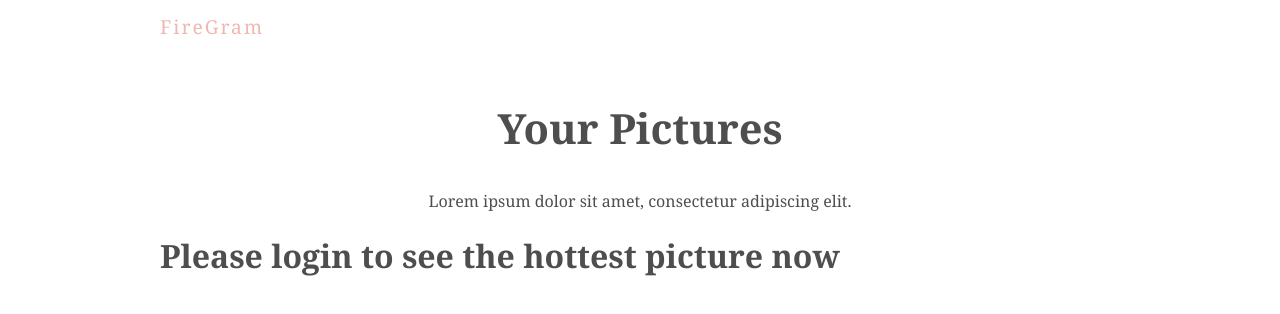
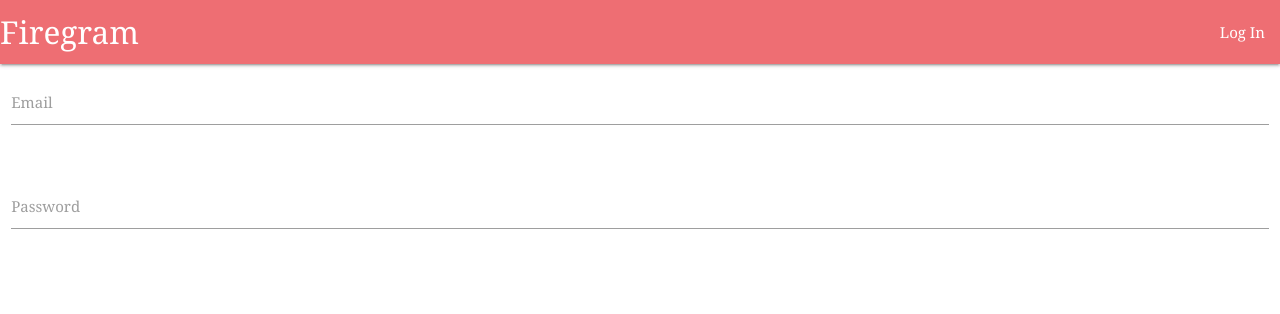
Before and after one commit to louiskwt/react-gallery, a React (Create React App) app: page /login in a window 1280 px wide. Shown: the top 314 px of the page. Built offline with nearby package versions, Linux system fonts and the light colour scheme.

Commit message:
set up react router and built log-in form

```diff
--- a/package.json
+++ b/package.json
@@ -8,8 +8,10 @@
     "@testing-library/user-event": "^7.2.1",
     "firebase": "^8.6.1",
     "framer-motion": "^4.1.16",
+    "materialize-css": "^1.0.0-rc.2",
     "react": "^16.13.1",
     "react-dom": "^16.13.1",
+    "react-router-dom": "^5.2.0",
     "react-scripts": "3.4.1"
   },
   "scripts": {
--- a/public/index.html
+++ b/public/index.html
@@ -10,6 +10,9 @@
       content="Web site created using create-react-app"
     />
     <link rel="apple-touch-icon" href="%PUBLIC_URL%/logo192.png" />
+
+    <link href="https://fonts.googleapis.com/icon?family=Material+Icons"
+      rel="stylesheet">
     <!--
       manifest.json provides metadata used when your web app is installed on a
       user's mobile device or desktop. See https://developers.google.com/web/fundamentals/web-app-manifest/
--- a/src/App.js
+++ b/src/App.js
@@ -1,35 +1,36 @@
-import React, { useState } from 'react';
+import React, { useEffect } from 'react';
 import ImageGrid from './comps/ImageGrid';
-import Title from './comps/Title';
+import Navbar from './comps/Navbar';
 import UploadForm from './comps/UploadForm';
-import Modal from './comps/Modal';
+
+import 'materialize-css/dist/css/materialize.min.css';
+import M from 'materialize-css/dist/js/materialize.min.js';
+
+import { BrowserRouter as Router, Route, Switch } from 'react-router-dom';
+import Login from './comps/Login';
 // import useSignIn from './hooks/useSignIn';
 
 function App() {
-	const [selectedImg, setSelectedImg] = useState(null);
-	const [user, setUser] = useState(null);
-
+	useEffect(() => {
+		// Init Materialise
+		M.AutoInit();
+	});
 	return (
-		<div className='App'>
-			<Title />
-
-			{user === null ? (
-				<div>
-					<h1>Please login to see the hottest picture now</h1>
-				</div>
-			) : (
-				<div>
-					<UploadForm /> <ImageGrid setSelectedImg={setSelectedImg} />
-				</div>
-			)}
-
-			{selectedImg && (
-				<Modal
-					selectedImg={selectedImg}
-					setSelectedImg={setSelectedImg}
-				/>
-			)}
-		</div>
+		<Router>
+			<div className='App'>
+				<Navbar />
+				<Switch>
+					<Route exact path='/'>
+						<UploadForm /> <ImageGrid />
+					</Route>
+				</Switch>
+				<Switch>
+					<Route exact path='/login'>
+						<Login></Login>
+					</Route>
+				</Switch>
+			</div>
+		</Router>
 	);
 }
 
--- /dev/null
+++ b/src/comps/Login.js
@@ -0,0 +1,34 @@
+import React from 'react';
+
+const Login = () => {
+	return (
+		<div className='row'>
+			<form className='col s12'>
+				<div className='row'>
+					<div className='input-field col s12'>
+						<input
+							type='text'
+							name='email'
+							id=''
+							className='validate'
+						/>
+						<label htmlFor='email'>Email</label>
+					</div>
+				</div>
+				<div className='row'>
+					<div className='input-field col s12'>
+						<input
+							type='password'
+							name='passowrd'
+							id=''
+							className='validate'
+						/>
+						<label htmlFor='Password'>Password</label>
+					</div>
+				</div>
+			</form>
+		</div>
+	);
+};
+
+export default Login;
--- /dev/null
+++ b/src/comps/Navbar.js
@@ -0,0 +1,19 @@
+import React from 'react';
+import { Link } from 'react-router-dom';
+
+const Title = () => {
+	return (
+		<nav>
+			<div className='nav-wrapper'>
+				<a href='#!' class='brand-logo'>
+					Firegram
+				</a>
+				<ul id='nav-mobile' className='right hide-on-med-and-down'>
+					<Link to='/login'>Log In</Link>
+				</ul>
+			</div>
+		</nav>
+	);
+};
+
+export default Title;
--- a/src/comps/Title.js
+++ /dev/null
@@ -1,13 +0,0 @@
-import React from 'react';
-
-const Title = () => {
-  return (
-    <div className="title">
-      <h1>FireGram</h1>
-      <h2>Your Pictures</h2>
-      <p>Lorem ipsum dolor sit amet, consectetur adipiscing elit.</p>
-    </div>
-  )
-}
-
-export default Title;
--- a/src/comps/UploadForm.js
+++ b/src/comps/UploadForm.js
@@ -19,10 +19,12 @@ function UploadForm() {
 	};
 
 	return (
-		<form>
-			<label>
+		<form id='upload-img'>
+			<label className='btn-floating btn-large red'>
 				<input type='file' name='' id='' onChange={changeHandler} />
-				<span>+</span>
+				<span className='large material-icons' id='add-icon'>
+					add
+				</span>
 			</label>
 
 			<div className='output'>
--- a/src/index.css
+++ b/src/index.css
@@ -5,42 +5,22 @@
 	--secondary: #4e4e4e;
 	--error: #ff4a4a;
 }
-
-/* base styles & title */
 body {
 	font-family: 'Noto Serif';
 	color: var(--secondary);
 }
-.App {
-	max-width: 960px;
-	margin: 0 auto;
-}
-.title h1 {
-	color: var(--primary);
-	font-size: 1.2rem;
-	letter-spacing: 2px;
-	font-weight: normal;
-}
-.title h2,
-.title p {
-	text-align: center;
-}
-.title h2 {
-	margin-top: 60px;
-	font-size: 2.6rem;
-}
 
 /* upload form styles */
-form {
+#upload-img {
 	margin: 30px auto 10px;
 	text-align: center;
 }
-label input {
+#upload-img input {
 	height: 0;
 	width: 0;
 	opacity: 0;
 }
-label {
+#upload-img label {
 	display: block;
 	width: 30px;
 	height: 30px;
@@ -52,7 +32,7 @@ label {
 	font-weight: bold;
 	font-size: 24px;
 }
-label:hover {
+#upload-img label:hover {
 	background: var(--primary);
 	color: white;
 }
@@ -63,6 +43,15 @@ label:hover {
 .error {
 	color: var(--error);
 }
+
+/* .btn-large {
+	line-height: 65px !important;
+}
+
+#add-icon {
+	cursor: pointer !important;
+	line-height: 0 !important;
+} */
 
 /* progress bar styles */
 .progress-bar {
```
Also changed, not shown: 1 other file (tests, documents, lock files or other folders).
